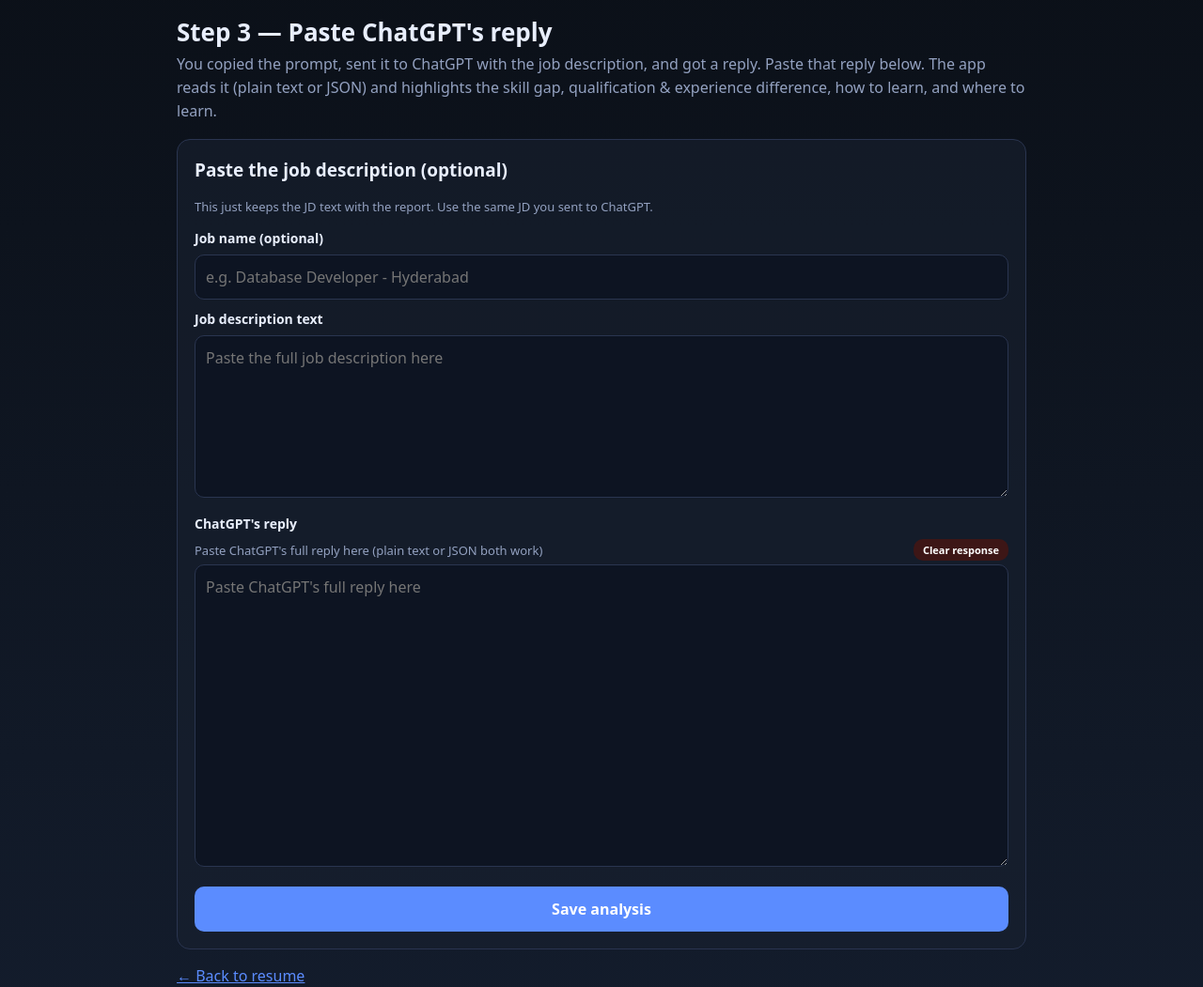
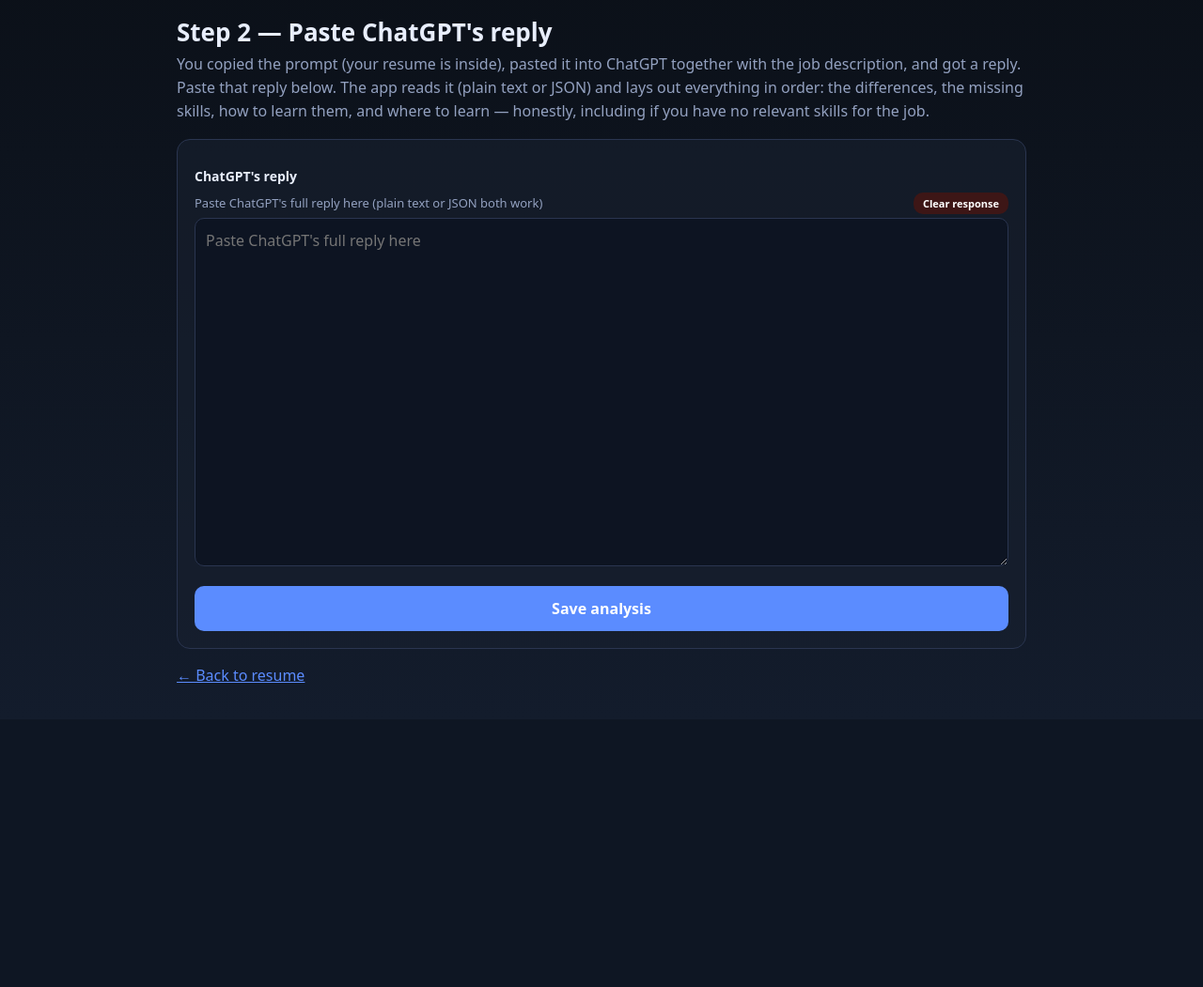
Before and after one commit to tejassrai908-cyber/career-coach, a Flask app: page /paste in a window 1280 px wide. Shown: the part 40-1091 px from the top of the page at 94% size. After the commit the page ends 767 px from the top, so only its background shows below. Run offline with Flask 3, Linux system fonts and the light colour scheme; data comes from the database, SQL or seed files in the repository.

Commit message:
Strengthen analysis prompt (max info, platforms/courses to learn, honest 'no relevant skills' verdict); Step 2 now needs only ChatGPT reply (no JD/job-name box); paste-back works without JD for any role

```diff
--- a/app.py
+++ b/app.py
@@ -618,42 +618,27 @@ def paste_page():
 @app.route("/paste-back", methods=["POST"])
 def paste_back():
     """Zero-API AI path, step 2: glue the AI's reply back into a full report.
-    Needs a saved resume. The JD is whatever was in the prompt you copied — we
-    take it from the hidden field so the stored report has the real JD text."""
+
+    The JD is NOT sent to the app -- the user pastes it into ChatGPT alongside
+    the app-generated prompt (resume + method). So here we only take the
+    ChatGPT reply and let pasteback parse it into the structured report.
+    Works for ANY role (the resume is already inside the prompt the user sent)."""
     import pasteback
     rid = request.form.get("resume_id", type=int)
     r = get_resume(rid)
     if not r:
         flash("Save your resume first (Step 1 on the home page), then come back.", "bad")
         return redirect(url_for("home"))
-    jd_text = (request.form.get("jd_text") or "").strip()
     reply = (request.form.get("reply") or "").strip()
-    title = (request.form.get("title") or "").strip()
-    if len(jd_text) < 60:
-        flash("Paste the job description text in the 'Job description' box before pasting the AI reply.", "bad")
+    jd_text = (request.form.get("jd_text") or "").strip()  # optional, kept only for record
+    title = (request.form.get("title") or "").strip() or "Pasted ChatGPT analysis"
+    if len(reply) < 40:
+        flash("Paste ChatGPT's full reply in the box before saving.", "bad")
         return redirect(url_for("paste_page"))
-    rb = analyse(jd_text, r["text"])
-    if not rb.get("out_of_domain"):
-        # Training / L&D / RSM / Trainer JD -> keep the liked rule-based read,
-        # the pasted-AI path is only for out-of-domain jobs.
-        flash("This looks like a training/L&D role — the app's built-in analysis "
-              "(ADDIE, Kirkpatrick, TNA, TNI + resources) is already the right fit, "
-              "so the paste-back step was skipped. Just use the normal 'Find my skill gap'.", "good")
-        # still save the rule-based read so it appears in history
-        rep = rb
-        rep["sources"] = ["rule-based (training role)"]
-        rep["ai_mode"] = False
-        rep["ai_engine"] = "rule-based (training)"
-    else:
-        if len(reply) < 40:
-            flash("Paste the AI's full reply (the JSON answer) in the box.", "bad")
-            return redirect(url_for("paste_page"))
-        rep, err = pasteback.from_paste(r["text"], jd_text, reply)
-        if err:
-            flash(err, "bad")
-            return redirect(url_for("paste_page"))
-    # reuse the live-AI saving path so it shows in history with the same shape
-    title = title or (jd_text.strip().splitlines()[0][:70] if jd_text.strip() else "Pasted AI analysis")
+    rep, err = pasteback.from_paste(r["text"], jd_text, reply)
+    if err:
+        flash(err, "bad")
+        return redirect(url_for("paste_page"))
     with db() as c:
         cur = c.execute("INSERT INTO jd(title,role,source,jd_text,report,created) VALUES(?,?,?,?,?,?)",
                         (title, rep["role"], "paste-back (no API key)", jd_text, json.dumps(rep),
--- a/llm.py
+++ b/llm.py
@@ -89,7 +89,7 @@ THE CANDIDATE'S REQUIRED METHOD (follow every step):
 7. If the JD omits experience years, salary, notice period, or any field, write "not specified" — NEVER guess or invent a number.
 8. For each gap, say whether the resume already shows adjacent work ("near": true) or it is a genuine new skill ("near": false), and give an interview-ready "proof" line built from the candidate's own resume.
 9. After the gaps, give THREE overall comparison blocks: (a) "exp_diff" — the EXPERIENCE difference: years the candidate has vs years the JD wants, their current domain/function vs the JD's domain/function, and whether this is a level or a function gap. (b) "dept_diff" — the DEPARTMENT difference: what department/function the JD belongs to (e.g. Software Engineering & QA, Sales) versus the candidate's current department/function (e.g. Training & L&D), in plain English. (c) "required_skills" — a plain list of the core skills this JD requires, pulled only from the JD.
-10. For every gap, fill "link" (one official learning URL), "books" (a recommended book/authoritative article), "youtube" (a concrete YouTube topic/channel that teaches it), "free_tool" (a free tool to practise), and "more" (a list of 2-4 EXTRA credible resource links — docs, courses, communities — when available). If a resource truly doesn't exist, use empty string / empty list, never invent a fake URL.
+10. For every gap, give the FULL learning path so the candidate can actually close it. Fill EVERY one of: "link" (one official learning URL), "books" (a recommended book/authoritative article), "youtube" (a concrete YouTube topic/channel that teaches it), "free_tool" (a free tool to practise), "platforms" (named learning PLATFORMS/courses to learn it — e.g. Coursera, Udemy, NPTEL, LinkedIn Learning, freeCodeCamp, official vendor docs), and "more" (a list of 2-4 EXTRA credible resource links — docs, courses, communities — when available). If a resource truly doesn't exist, use empty string / empty list, never invent a fake URL. Be generous: the goal is to grab MAXIMUM useful learning information for every skill.
 11. Add a "qualification" block that compares EDUCATION / CERTIFICATIONS / DEGREE the JD asks for versus what the RESUME shows. Use this exact shape:
    "qualification": {{ "jd_wants": "verbatim: the degree/certification/education the JD states (or 'not specified' if the JD does not mention education)", "resume_has": "what the resume actually shows for education/certifications (or 'not specified' if not on the resume)", "gap": "what is MISSING from the resume versus the JD's requirement", "learn": ["how to close this qualification gap — e.g. a course, certification, or credential to pursue", "..."] }}
 
@@ -118,6 +118,7 @@ Return ONLY valid JSON in this exact shape:
       "books":"recommended book or authoritative article (or empty string)",
       "youtube":"a YouTube topic that teaches it (or empty string)",
       "free_tool":"a free tool to practise it (or empty string)",
+      "platforms":["named learning platform/course 1 (e.g. Coursera, Udemy, NPTEL)","platform 2"],
       "more":["extra credible resource link 1","extra link 2"],
       "chances":"High if near/reframe, Medium if new but learnable, Low if a big stretch"
     }
@@ -129,7 +130,7 @@ Return ONLY valid JSON in this exact shape:
   "interview": [
     {"q":"a specific question THIS employer will ask given the gaps","a":"a tailored answer built from the candidate's own resume + the bridge skill"}
   ],
-  "verdict":"2-3 sentence plain-English summary: what this JD needs, how the resume matches, and whether the gap is experience vs skills vs a different department. Say 'not specified' for any missing JD field."
+  "verdict":"2-3 sentence plain-English summary: what this JD needs, how the resume matches, and whether the gap is experience vs skills vs a different department. Be HONEST: if the resume has NO relevant skills, experience, or qualification for this JD, say so plainly (e.g. 'You do not currently have the relevant skills or experience for this role'). Say 'not specified' for any missing JD field."
 }
 
 If you cannot output strict JSON, that's fine — write plain text with clear headings and bullet points using exactly these section titles: "Skills you are missing", "Skills you already have", "Experience difference", "Qualification difference", "How to learn these skills" (with book / YouTube / tool / course / link lines and URLs), and "Overall verdict". The app reads both formats.
@@ -424,6 +425,7 @@ def normalise_ai_data(data):
         g.setdefault("books", g.get("books", "") or "")
         g.setdefault("youtube", g.get("youtube", "") or "")
         g.setdefault("free_tool", g.get("free_tool", "") or "")
+        g.setdefault("platforms", g.get("platforms", []) or [])
         g.setdefault("more", g.get("more", []) or [])  # extra resource links
         g.setdefault("chances", "")
         g.setdefault("category", "explicitly_required")
--- a/pasteback.py
+++ b/pasteback.py
@@ -28,7 +28,7 @@ THE CANDIDATE'S REQUIRED METHOD (follow every step):
 7. If the JD omits experience years, salary, notice period, or any field, write "not specified" — NEVER guess or invent a number.
 8. For each gap, say whether the resume already shows adjacent work ("near": true) or it is a genuine new skill ("near": false), and give an interview-ready "proof" line built from the candidate's own resume.
 9. After the gaps, give THREE overall comparison blocks: (a) "exp_diff" — the EXPERIENCE difference: years the candidate has vs years the JD wants, their current domain/function vs the JD's domain/function, and whether this is a level or a function gap. (b) "dept_diff" — the DEPARTMENT difference: what department/function the JD belongs to (e.g. Software Engineering & QA, Sales) versus the candidate's current department/function (e.g. Training & L&D), in plain English. (c) "required_skills" — a plain list of the core skills this JD requires, pulled only from the JD.
-10. For every gap, fill "link" (one official learning URL), "books" (a recommended book/authoritative article), "youtube" (a concrete YouTube topic/channel that teaches it), "free_tool" (a free tool to practise), and "more" (a list of 2-4 EXTRA credible resource links — docs, courses, communities — when available). If a resource truly doesn't exist, use empty string / empty list, never invent a fake URL.
+10. For every gap, give the FULL learning path so the candidate can actually close it. Fill EVERY one of: "link" (one official learning URL), "books" (a recommended book/authoritative article), "youtube" (a concrete YouTube topic/channel that teaches it), "free_tool" (a free tool to practise), "platforms" (named learning PLATFORMS/courses to learn it — e.g. Coursera, Udemy, NPTEL, LinkedIn Learning, freeCodeCamp, official vendor docs), and "more" (a list of 2-4 EXTRA credible resource links — docs, courses, communities — when available). If a resource truly doesn't exist, use empty string / empty list, never invent a fake URL. Be generous: the goal is to grab MAXIMUM useful learning information for every skill.
 11. Add a "qualification" block that compares EDUCATION / CERTIFICATIONS / DEGREE the JD asks for versus what the RESUME shows. Use this exact shape:
    "qualification": {{ "jd_wants": "verbatim: the degree/certification/education the JD states (or 'not specified' if the JD does not mention education)", "resume_has": "what the resume actually shows for education/certifications (or 'not specified' if not on the resume)", "gap": "what is MISSING from the resume versus the JD's requirement", "learn": ["how to close this qualification gap — e.g. a course, certification, or credential to pursue", "..."] }}
 
@@ -57,6 +57,7 @@ Return ONLY valid JSON in this exact shape:
       "books":"recommended book or authoritative article (or empty string)",
       "youtube":"a YouTube topic that teaches it (or empty string)",
       "free_tool":"a free tool to practise it (or empty string)",
+      "platforms":["named learning platform/course 1 (e.g. Coursera, Udemy, NPTEL)","platform 2"],
       "more":["extra credible resource link 1","extra link 2"],
       "chances":"High if near/reframe, Medium if new but learnable, Low if a big stretch"
     }}
@@ -68,7 +69,7 @@ Return ONLY valid JSON in this exact shape:
   "interview": [
     {{"q":"a specific question THIS employer will ask given the gaps","a":"a tailored answer built from the candidate's own resume + the bridge skill"}}
   ],
-  "verdict":"2-3 sentence plain-English summary: what this JD needs, how the resume matches, and whether the gap is experience vs skills vs a different department. Say 'not specified' for any missing JD field."
+  "verdict":"2-3 sentence plain-English summary: what this JD needs, how the resume matches, and whether the gap is experience vs skills vs a different department. Be HONEST: if the resume has NO relevant skills, experience, or qualification for this JD, say so plainly (e.g. 'You do not currently have the relevant skills or experience for this role'). Say 'not specified' for any missing JD field."
 }}
 
 If you cannot output strict JSON, that's fine — write plain text with clear headings and bullet points using exactly these section titles: "Skills you are missing", "Skills you already have", "Experience difference", "Qualification difference", "How to learn these skills" (with book / YouTube / tool / course / link lines and URLs), and "Overall verdict". The app reads both formats.
--- a/templates/paste.html
+++ b/templates/paste.html
@@ -1,24 +1,17 @@
 {% extends "base.html" %}{% block body %}
-<h1>Step 3 &mdash; Paste ChatGPT's reply</h1>
-<p class="sub">You copied the prompt, sent it to ChatGPT with the job description, and got a reply.
-Paste that reply below. The app reads it (plain text or JSON) and highlights the skill gap,
-qualification &amp; experience difference, how to learn, and where to learn.</p>
+<h1>Step 2 &mdash; Paste ChatGPT's reply</h1>
+<p class="sub">You copied the prompt (your resume is inside), pasted it into ChatGPT together with the job description, and got a reply.
+Paste that reply below. The app reads it (plain text or JSON) and lays out everything in order:
+the differences, the missing skills, how to learn them, and where to learn &mdash; honestly, including if you have no relevant skills for the job.</p>
 
 <div class="card">
-<h2 style="margin-top:0">Paste the job description (optional)</h2>
-<p class="mut">This just keeps the JD text with the report. Use the same JD you sent to ChatGPT.</p>
 <form id="pb" method="post" action="/paste-back">
-  <label>Job name (optional)</label>
-  <input type="text" name="title" placeholder="e.g. Database Developer - Hyderabad">
-  <label>Job description text</label>
-  <textarea name="jd_text" rows="6" placeholder="Paste the full job description here">{{jd_prefill}}</textarea>
-
   <label>ChatGPT's reply</label>
   <div style="display:flex;justify-content:space-between;align-items:center;margin-bottom:4px">
     <span class="mut">Paste ChatGPT's full reply here (plain text or JSON both work)</span>
     <button type="button" onclick="document.getElementById('replyBox').value=''" style="width:auto;padding:4px 10px;margin:0;background:#3d1616;font-size:11px">Clear response</button>
   </div>
-  <textarea id="replyBox" name="reply" rows="12" placeholder="Paste ChatGPT's full reply here"></textarea>
+  <textarea id="replyBox" name="reply" rows="14" placeholder="Paste ChatGPT's full reply here"></textarea>
   <button type="submit">Save analysis</button>
 </form>
 </div>
--- a/templates/report.html
+++ b/templates/report.html
@@ -101,12 +101,13 @@
   <p class="mut" style="margin:8px 0 4px">Why they ask: {{g.why}}</p>
   <div><b style="font-size:14px">How to acquire this skill</b><ul>{% for l in g.learn %}<li>{{l}}</li>{% endfor %}</ul></div>
   {% if g.link %}<a class="learnbtn" href="{{g.link.strip()}}" target="_blank" rel="noopener">Learn this &rarr;</a>{% endif %}
-  {% if g.books or g.youtube or g.free_tool or g.more %}
+  {% if g.books or g.youtube or g.free_tool or g.platforms or g.more %}
   <div style="margin-top:10px"><b style="font-size:14px">Resources to learn from</b>
     <ul style="margin:6px 0 0 18px;line-height:1.6">
       {% if g.books %}<li>&#128218; Book / article: {{g.books}}</li>{% endif %}
       {% if g.youtube %}<li>&#127909; YouTube: <a href="https://www.youtube.com/results?search_query={{ g.youtube.replace(' ', '+') }}" target="_blank" rel="noopener">{{g.youtube}}</a></li>{% endif %}
       {% if g.free_tool %}<li>&#128187; Free tool: {{g.free_tool}}</li>{% endif %}
+      {% if g.platforms %}<li>&#127891; Platforms / courses: {% for pl in g.platforms %}{{pl}}{% if not loop.last %}; {% endif %}{% endfor %}</li>{% endif %}
       {% for m in g.more %}<li>&#128279; <a href="{{m.strip()}}" target="_blank" rel="noopener">{{m}}</a></li>{% endfor %}
     </ul>
   </div>
```
Also changed, not shown: verify_app.py (+9 -1 lines).
